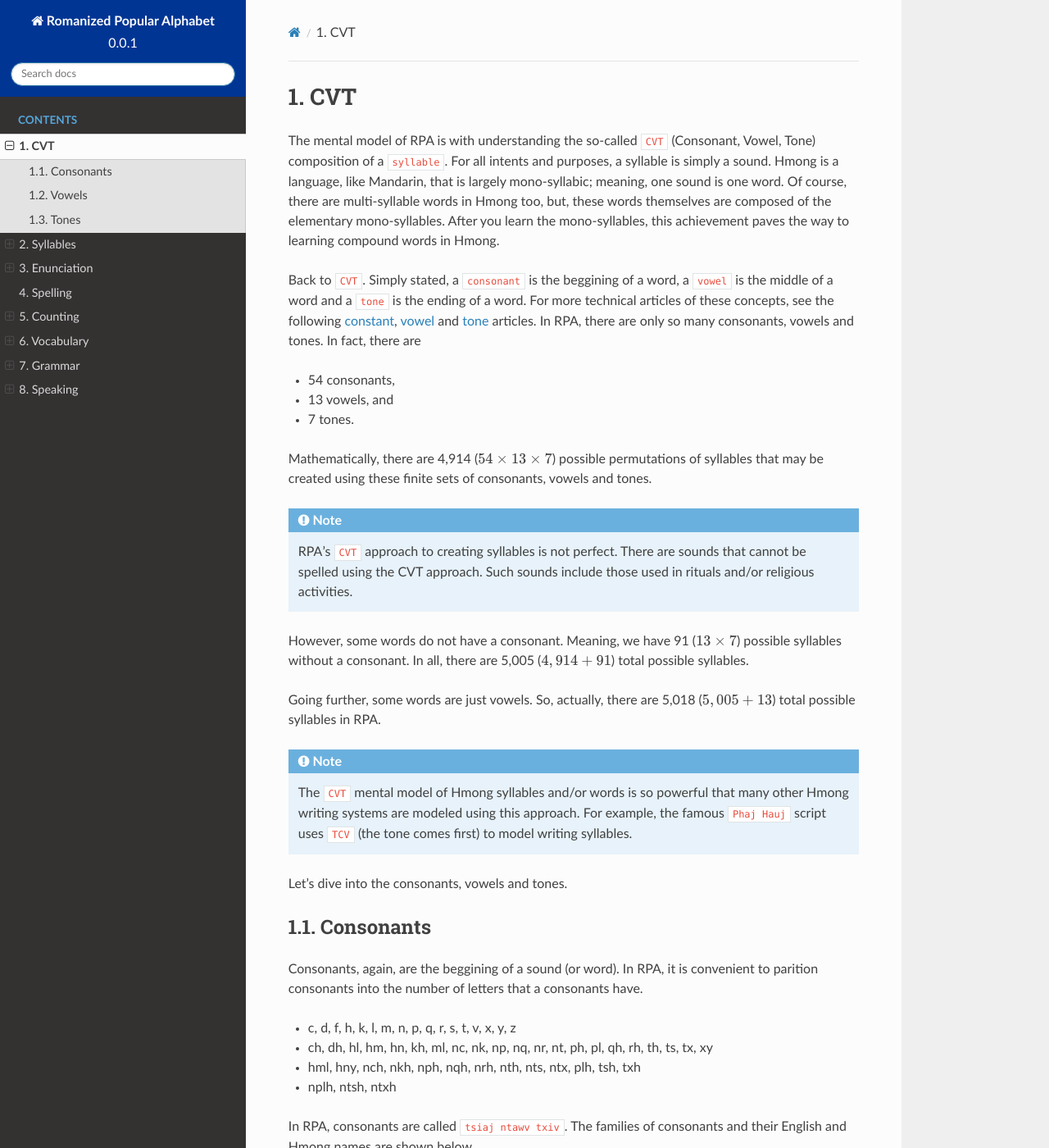
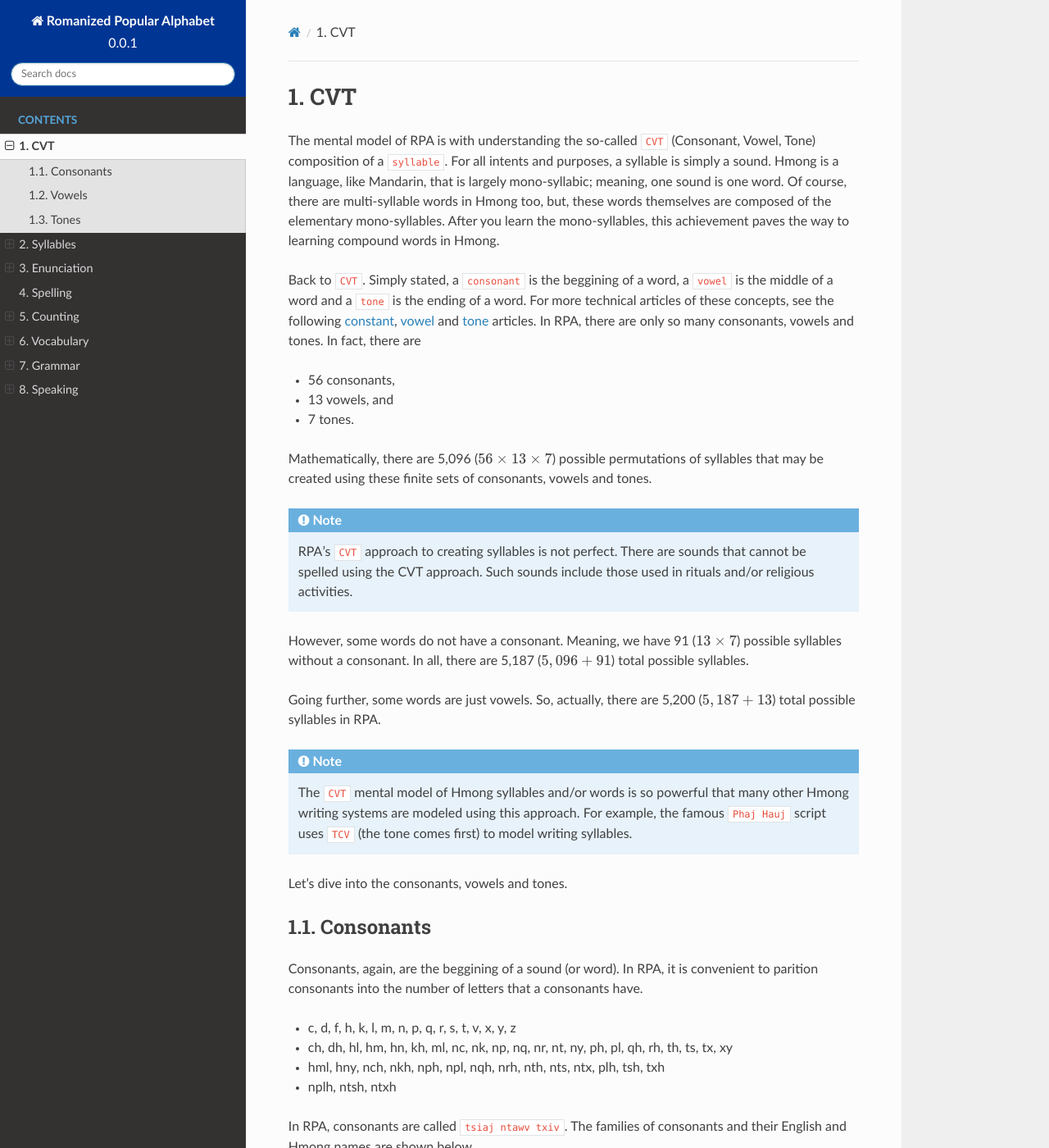
Before and after one commit to oneoffcoder/rpa, a Sphinx documentation site: the page built from source/cvt.rst, in a window 1280 px wide and 1400 px high. Shown: the whole window at 82% size. Built offline with Sphinx 7.4.7 and the Read the Docs theme 2.0.0, drawn with Linux system fonts in a browser that asks for light colours.

Commit message:
add missing consonants

```diff
--- a/generator.py
+++ b/generator.py
@@ -3,8 +3,8 @@ import itertools
 
 C = """
 c, d, f, h, k, l, m, n, p, q, r, s, t, v, x, y, z,
-ch, dh, hl, hm, hn, kh, ml, nc, nk, np, nq, nr, nt, ph, pl, qh, rh, th, ts, tx, xy,
-hml, hny, nch, nkh, nph, nqh, nrh, nth, nts, ntx, plh, tsh, txh,
+ch, dh, hl, hm, hn, kh, ml, nc, nk, np, nq, nr, nt, ny, ph, pl, qh, rh, th, ts, tx, xy,
+hml, hny, nch, nkh, nph, npl, nqh, nrh, nth, nts, ntx, plh, tsh, txh,
 nplh, ntsh, ntxh
 """.strip()
 
--- a/source/_static/js/custom.js
+++ b/source/_static/js/custom.js
@@ -11,8 +11,8 @@ $(document).ready(function() {
 
     function getConsonants() {
         let C = 'c, d, f, h, k, l, m, n, p, q, r, s, t, v, x, y, z,';
-        C += 'ch, dh, hl, hm, hn, kh, ml, nc, nk, np, nq, nr, nt, ph, pl, qh, rh, th, ts, tx, xy,';
-        C += 'hml, hny, nch, nkh, nph, nqh, nrh, nth, nts, ntx, plh, tsh, txh,';
+        C += 'ch, dh, hl, hm, hn, kh, ml, nc, nk, np, nq, nr, nt, ny, ph, pl, qh, rh, th, ts, tx, xy,';
+        C += 'hml, hny, nch, nkh, nph, npl, nqh, nrh, nth, nts, ntx, plh, tsh, txh,';
         C += 'nplh, ntsh, ntxh';
         C = C.split(',').map(c => c.trim());
 
--- a/source/cvt.rst
+++ b/source/cvt.rst
@@ -5,19 +5,19 @@ The mental model of RPA is with understanding the so-called ``CVT`` (Consonant,
 
 Back to ``CVT``. Simply stated, a ``consonant`` is the beggining of a word, a ``vowel`` is the middle of a word and a ``tone`` is the ending of a word. For more technical articles of these concepts, see the following `constant <https://en.wikipedia.org/wiki/Consonant>`_, `vowel <https://en.wikipedia.org/wiki/Vowel>`_ and `tone <https://en.wikipedia.org/wiki/Tone_(linguistics)>`_ articles. In RPA, there are only so many consonants, vowels and tones. In fact, there are
 
-* 54 consonants,
+* 56 consonants,
 * 13 vowels, and
 * 7 tones.
 
-Mathematically, there are 4,914 (:math:`54 \times 13 \times 7`) possible permutations of syllables that may be created using these finite sets of consonants, vowels and tones.
+Mathematically, there are 5,096 (:math:`56 \times 13 \times 7`) possible permutations of syllables that may be created using these finite sets of consonants, vowels and tones.
 
 .. note::
 
     RPA's ``CVT`` approach to creating syllables is not perfect. There are sounds that cannot be spelled using the CVT approach. Such sounds include those used in rituals and/or religious activities.
 
-However, some words do not have a consonant. Meaning, we have 91 (:math:`13 \times 7`) possible syllables without a consonant. In all, there are 5,005 (:math:`4,914 + 91`) total possible syllables.
+However, some words do not have a consonant. Meaning, we have 91 (:math:`13 \times 7`) possible syllables without a consonant. In all, there are 5,187 (:math:`5,096 + 91`) total possible syllables.
 
-Going further, some words are just vowels. So, actually, there are 5,018 (:math:`5,005 + 13`) total possible syllables in RPA.
+Going further, some words are just vowels. So, actually, there are 5,200 (:math:`5,187 + 13`) total possible syllables in RPA.
 
 .. note::
 
@@ -31,8 +31,8 @@ Consonants
 Consonants, again, are the beggining of a sound (or word). In RPA, it is convenient to parition consonants into the number of letters that a consonants have.
 
 * c, d, f, h, k, l, m, n, p, q, r, s, t, v, x, y, z
-* ch, dh, hl, hm, hn, kh, ml, nc, nk, np, nq, nr, nt, ph, pl, qh, rh, th, ts, tx, xy
-* hml, hny, nch, nkh, nph, nqh, nrh, nth, nts, ntx, plh, tsh, txh
+* ch, dh, hl, hm, hn, kh, ml, nc, nk, np, nq, nr, nt, ny, ph, pl, qh, rh, th, ts, tx, xy
+* hml, hny, nch, nkh, nph, npl, nqh, nrh, nth, nts, ntx, plh, tsh, txh
 * nplh, ntsh, ntxh
 
 In RPA, consonants are called ``tsiaj ntawv txiv``. The families of consonants and their English and Hmong names are shown below.
```
Also changed, not shown: source/syllables.rst (+33 -10 lines).
